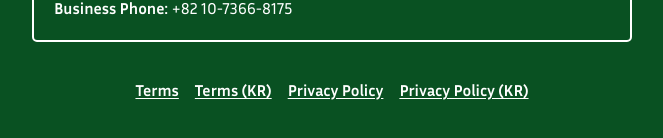
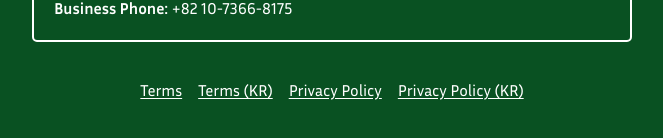
Before and after one commit to coldfishtech/moss-labs, a plain HTML site: page index.html in a window 1280 px wide. Shown: the part 674-812 px from the top of the page, without its empty margins (308-971 px from the left). Drawn offline with Linux system fonts and the light colour scheme.

Commit message:
Use regular weight for document links

```diff
--- a/assets/css/styles.css
+++ b/assets/css/styles.css
@@ -81,7 +81,6 @@ main {
 .title,
 .section-title,
 .label,
-.doc-link,
 .back-link {
   font-weight: 700;
 }
```
